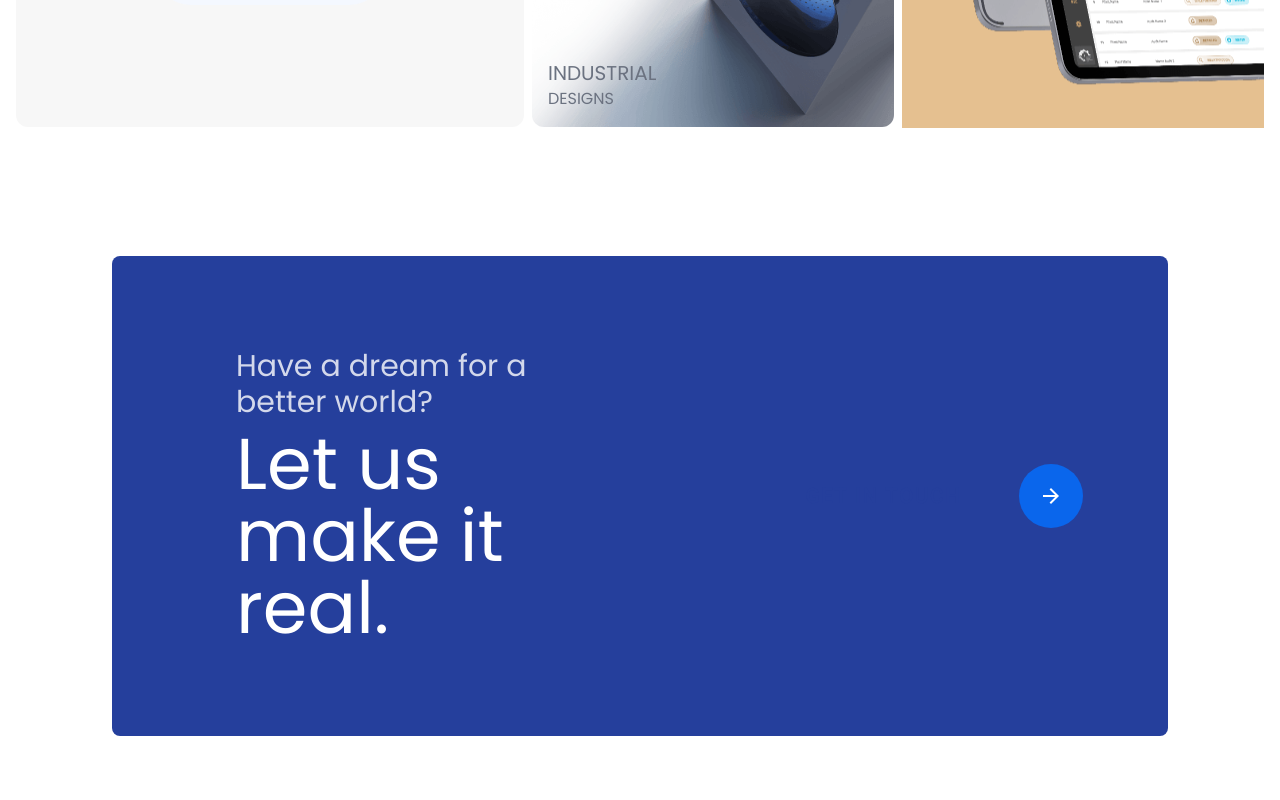
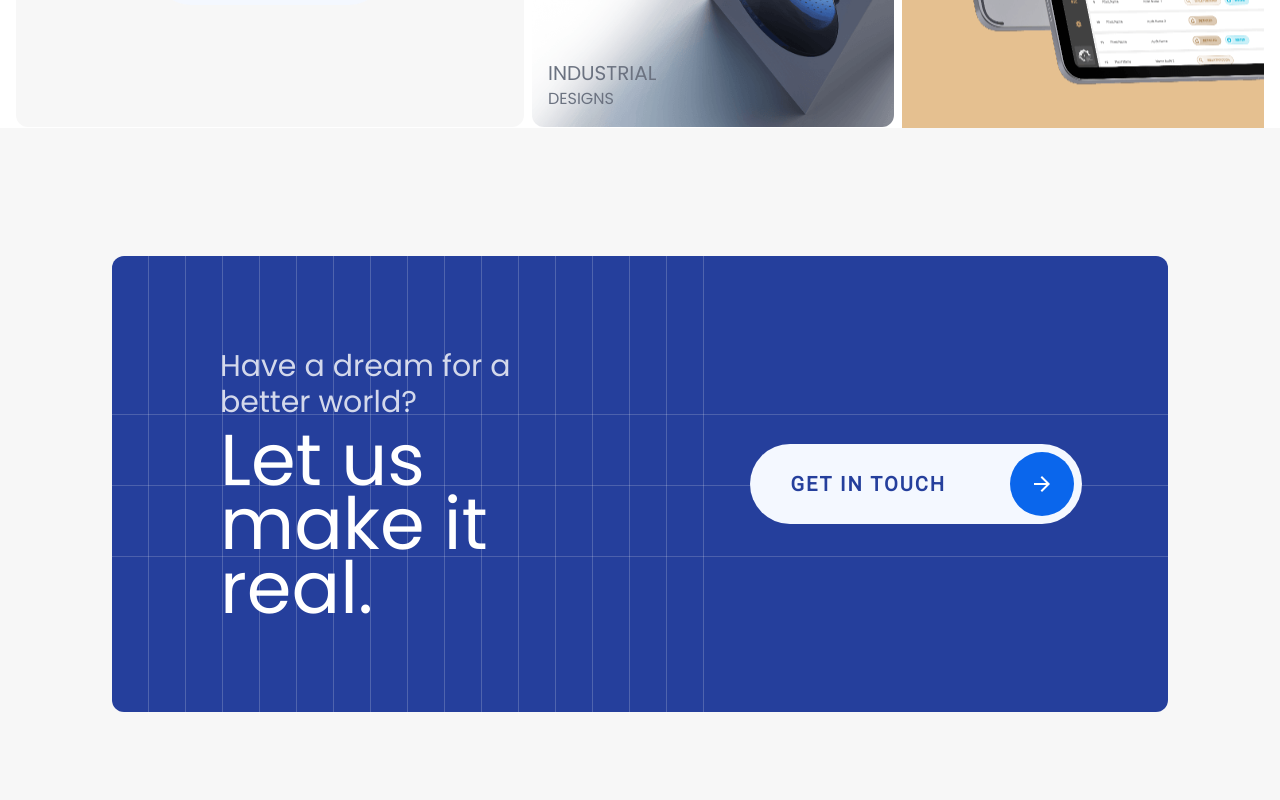
Before and after one commit to primathonacademy/april-batch-live-project, a React (Vite) app: page / in a window 1280 px wide. Shown: the part 720-1520 px from the top of the page. Built offline with nearby package versions, Linux system fonts and the light colour scheme; a web font is replaced by a local one.

Commit message:
[Feature] : Get in touch component with background design

```diff
--- a/src/pages/homepage/GetInTouch.jsx
+++ b/src/pages/homepage/GetInTouch.jsx
@@ -2,26 +2,39 @@ import { NavLink } from 'react-router-dom';
 import { rightArrow } from '../../assets/index';
 
 const GetInTouch = () => {
+    const divElements = Array.from({ length: 16 }).map((_, index) => (
+        <div key={index} className="h-[80vh] bg-fade-white opacity-20 w-px mr-3"></div>
+    ));
+
     return (
-        <div className="px-9 md:px-16 lg:px-20 xl:px-28 2xl:px-36 py-16 md:py-24 lg:py-32 bg-light-pink">
-            <section className="flex flex-col md:flex-row w-full bg-accent-blue p-3 rounded-lg relative">
-                <div className="flex flex-col gap-1 justify-center xl:items-start py-16 xl:py-20 2xl:py-24 3xl:py-32 xl:px-28 3xl:px-36 md:gap-0 xl:gap-2 2xl:gap-4 items-center w-full relative">
-                    <p className="font-poppins text-white opacity-80 text-start text-sm sm:text-base lg:text-2xl xl:text-3xl 2xl:text-4xl w-44 sm:w-48 lg:w-72 xl:w-full md:leading-6 lg:leading-8">
+        <div className="px-6 xs:px-9 md:px-16 lg:px-20 xl:px-28 2xl:px-36 py-16 md:py-24 lg:py-32 bg-fade-white">
+            <section className="flex flex-col md:flex-row w-full bg-accent-blue p-3 rounded-lg md:rounded-xl relative overflow-hidden">
+                <div className="absolute left-0 top-28 sm:top-31 lg:top-20 xl:top-39.5 2xl:top-34.5 3xl:top-43.5 flex flex-col gap-11 lg:gap-12.5 xl:gap-16.5 2xl:gap-19.5 3xl:gap-24 w-full border-fade-white opacity-20">
+                    <hr />
+                    <hr />
+                    <hr />
+                    <hr className="xl:hidden" />
+                </div>
+                <div className="absolute top-0 -left-32 2xs:-left-28 xs:-left-20 sm:-left-6 md:left-7 lg:left-8 xl:left-9 2xl:left-10 3xl:left-12 flex items-center gap-2 2xs:gap-3 xs:gap-3 lg:gap-5 xl:gap-6 2xl:gap-7 3xl:gap-9">
+                    {divElements}
+                </div>
+                <div className="flex flex-col gap-1 xl:items-start py-16 xl:py-20 2xl:py-24 3xl:py-32 lg:pl-24 2xl:pl-28 3xl:pl-36 lg:pr-10 md:gap-0 xl:gap-2 2xl:gap-3 3xl:gap-3 items-center w-full relative">
+                    <p className="font-poppins text-white opacity-80 lg:self-start text-start text-sm sm:text-base lg:text-2xl xl:text-3xl 3xl:text-4xl w-44 sm:w-48 lg:w-72 xl:w-80 2xl:w-full md:leading-6 lg:leading-8">
                         Have a dream for a better world?
                     </p>
-                    <h2 className="flex justify-center items-start text-4xl lg:text-5xl xl:text-7xl 2xl:text-7.5xl font-poppins leading-9 md:leading-10 lg:leading-[51px] xl:leading-tighter text-white font-medium w-44 sm:w-48 lg:w-72 xl:w-full 2xl:w-5/6">
+                    <h2 className="flex justify-center lg:justify-start items-start text-4xl lg:text-5xl xl:text-7xl 3xl:text-7.5xl font-poppins leading-tight lg:leading-12.25 xl:leading-16 2xl:leading-18 3xl:leading-tight text-white font-medium w-44 sm:w-48 lg:w-full 3xl:w-137.5 2xl:w-5/6">
                         Let us make it real.
                     </h2>
                 </div>
-                <div className="w-full flex justify-center items-center pt-5 pb-12 md:pb-5">
+                <div className="w-full flex justify-center items-center pt-5 pb-12 md:pb-5 z-10">
                     <NavLink
                         to="/service"
-                        className="flex items-center justify-between bg-gray-bg-color py-1.5 pr-1.5 pl-9 w-64 h-14 md:h-16 xl:py-10 rounded-full lg:w-80 2xl:w-95 hover:bg-gradient-to-r hover:from-gray-bg-color hover:from-30% hover:to-pink-500 relative">
-                        <h1 className="text-accent-blue text-xs md:text-base xl:text-xl leading-5 md:leading-6 tracking-widest font-semibold">
+                        className="flex items-center justify-center cursor-pointer gap-8 2xs:gap-10 xs:gap-14 sm:gap-16 2xl:gap-20 py-1 xs:py-1.5 xl:py-2 pl-5 xs:pl-7 2xs:pl-5 xl:pl-10 bg-gray-bg-color rounded-full hover:bg-gradient-to-r hover:from-gray-bg-color hover:from-30% hover:to-brand-pink">
+                        <h1 className="text-accent-blue text-xs sm:text-sm md:text-base xl:text-xl leading-5 md:leading-6 tracking-wide xs:tracking-wider xl:tracking-widest font-semibold">
                             GET IN TOUCH
                         </h1>
-                        <div className="flex items-center justify-center rounded-full w-11 h-11 md:w-12 md:h-12 xl:w-16 xl:h-16 bg-brand-blue hover:bg-gradient-to-r hover:from-gray-bg-color hover:from-30% hover:to-pink-500">
-                            <img src={rightArrow} alt="right arrow icon" className="w-3 h-3 md:w-4 md:h-4" />
+                        <div className="flex items-center justify-center rounded-full p-2.5 2xs:p-3.5 sm:p-4 xl:p-6 mr-1 xs:mr-1.5 xl:mr-2 bg-brand-blue hover:bg-gradient-to-r hover:from-gray-bg-color hover:from-30% hover:to-brand-pink">
+                            <img src={rightArrow} alt="right arrow icon" className="w-3 h-3 sm:w-4 sm:h-4" />
                         </div>
                     </NavLink>
                 </div>
--- a/tailwind.config.js
+++ b/tailwind.config.js
@@ -12,19 +12,59 @@ export default {
                 'header-gray': '#2F3750',
                 'fade-gray': '#828796',
                 'brand-blue': '#0A66EC',
-                'dark-blue':'#253F9C',
+                'dark-blue': '#253F9C',
                 'brand-pink': '#F46997',
                 'accent-blue': '#253F9C',
-                'fade-orange':'#E5C090',
-                'fade-white': "#F7F7F7",
-                'fade-blue-white':'#F4F8FF'
+                'gray-bg-color': '#F4F8FF',
+                'pink-bg-color': '#FFEAF1',
+                'portfolio-button-color': '#253F9C',
+                'section-quote': '#272727',
+                'section-box-heading-color': '#0B1226',
+                'section-box-paragraph-color': '#7B7B7B',
+                'fade-orange': '#E5C090',
+                'fade-white': '#F7F7F7',
+                'fade-blue-white': '#F4F8FF'
             },
             borderRadius: {
                 '4xl': '1.75rem',
-                '5xl': '2rem'
+                '5xl': '2rem',
+                '6xl': '2.25rem',
+                '11xl': '3.50rem'
+            },
+            width: {
+                180: '45rem',
+                95: '23.75rem',
+                100: '25rem',
+                137.5: '550px'
+            },
+            lineHeight: {
+                tighter: '4rem',
+                12.25: '49px',
+                16: '64px',
+                18: '72px'
+            },
+            padding: {
+                45: '11.25rem',
+                90: '22.5rem'
             },
             fontSize: {
-                xxs: '0.625rem'
+                xxs: '0.625rem',
+                '7.5xl': '80px'
+            },
+            screens: {
+                '2xs': '375px',
+                xs: '425px',
+                '3xl': '1768px'
+            },
+            spacing: {
+                31: '118px',
+                33: '132px',
+                12.5: '50px',
+                16.5: '70px',
+                19.5: '78px',
+                39.5: '158px',
+                34.5: '138px',
+                43.5: '174px'
             }
         }
     },
```
